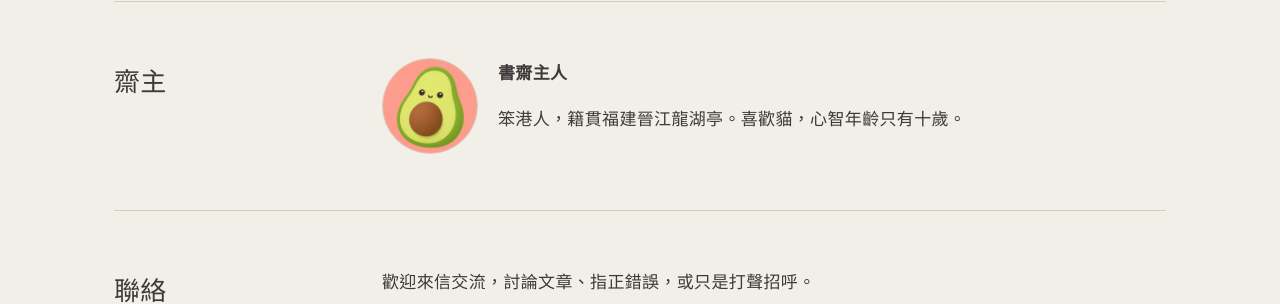
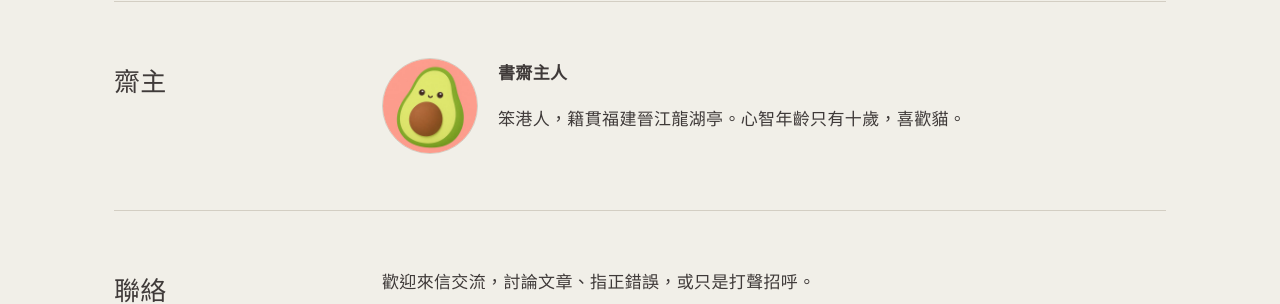
Before and after one commit to Guanlun-bot/hakkiuchay, a Jekyll site: the page built from about.html, in a window 1280 px wide and 1255 px high. Shown: the part 726-1030 px from the top of the window. Built offline with Jekyll 4.4.1, drawn with Linux system fonts in a browser that asks for light colours.

Commit message:
Update _data/site.yml (via Pages CMS)

```diff
--- a/_data/site.yml
+++ b/_data/site.yml
@@ -1,6 +1,6 @@
 owner: 書齋主人
-owner_bio: 笨港人，籍貫福建晉江龍湖亭。喜歡貓，心智年齡只有十歲。
+avatar: /assets/img/avatar.jpg
+owner_bio: 笨港人，籍貫福建晉江龍湖亭。心智年齡只有十歲，喜歡貓。
 email: khoguanlun@gmail.com
 place: 臺北、雲林
 tajiyu_url: https://otterslibrary.pages.dev/
-avatar: /assets/img/avatar.jpg
```
